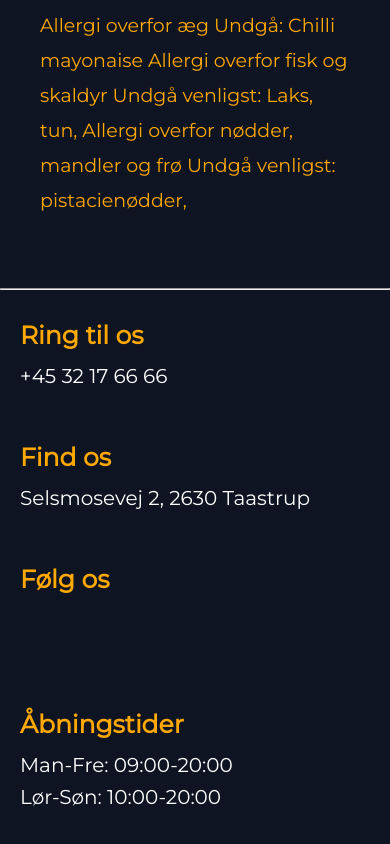
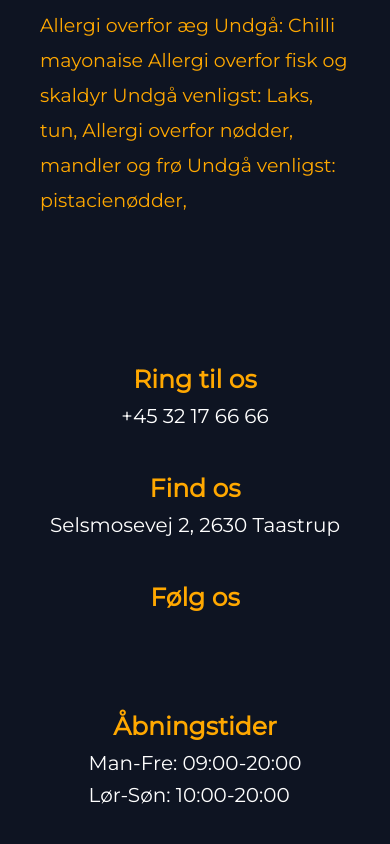
Before and after one commit to elifeasj/RoyalSandwich, a plain HTML site: page allergi.html in a window 390 px wide. Shown: the part 818-1662 px from the top of the page. Drawn offline with nearby package versions, Linux system fonts and the light colour scheme.

Commit message:
Footer mobile og web done

```diff
--- a/allergi.html
+++ b/allergi.html
@@ -42,23 +42,22 @@
     </main>
 
     <footer>
-        <hr>
-        <div class="footer-container">
+        <div class="footer-container-one">
             <h3>Ring til os</h3>
             <p>+45 32 17 66 66</p>
         </div>
-        <div class="footer-container">
+        <div class="footer-container-two">
             <h3>Find os</h3>
             <p>Selsmosevej 2, 2630 Taastrup</p>
         </div>
-        <div class="footer-container">
+        <div class="footer-container-three">
             <h3>Følg os</h3>
-            <div class="footer-some">
+            <div class="footer-some-four">
                 <a href="#"><i class="fa fa-facebook"></i></a>
                 <a href="#"><i class="fa fa-instagram"></i></a>
             </div>
         </div>
-        <div class="footer-container">
+        <div class="footer-container-five">
             <h3>Åbningstider</h3>
             <p>Man-Fre: 09:00-20:00 <br> Lør-Søn: 10:00-20:00</p>
         </div>
--- a/style.css
+++ b/style.css
@@ -320,17 +320,20 @@ body{
 
 /* Footer */
 footer{
-    line-height: 2em;
-}
-
-footer hr{
-    color: #ffff;
+    line-height: 2rem;
+    display: flex;
+    flex-direction: column;
+    align-items: center;
+    padding: 35px;
 }
 
 footer h3{
     color: #FFA800;
     font-size: 25px;
-    line-height: 2em;
+    display: flex;
+    flex-direction: column-reverse;
+    align-items: center;
+    margin: 40px 0px 5px 0px;
 }
 
 footer p{
@@ -338,20 +341,15 @@ footer p{
     font-size: 20px;
 }
 
-.footer-container{
-    padding: 20px 20px;
-}
 
 /* SoMe ikoner */
 .fa{
     padding: 10px;
     text-align: center;
     text-decoration: none;
-    font-size: 50px;
-    margin: 20px 10px;
 }
 
-.footer-some{
+.footer-some-four{
     padding: 10px;
     font-size: 40px;
 }
@@ -412,13 +410,23 @@ footer p{
         position: sticky;
         display: flex;
         flex-direction:row;
-        padding: 3rem;
-        margin: 3rem 3rem 3rem 3rem;
+        padding: 1rem 7rem;
+        margin: 1rem 3rem 1rem;
         justify-content: space-between;
-
     }
 
-    footer hr{
-        display: none;
+    footer h3{
+        display: inline;
     }
+
+    .footer-some-four{
+        padding: 0px;
+    }
+
+    .fa-facebook , .fa-instagram{
+        padding: 1rem;
+    }
+
+
+
 }
```
Also changed, not shown: index.html (+0 -1 lines), kontaktos.html (+5 -6 lines), virksomheder.html (+5 -6 lines).
